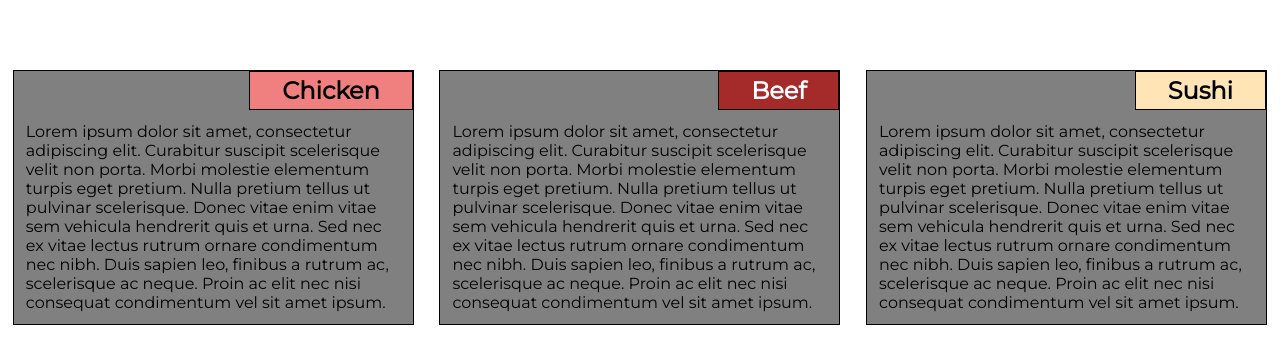
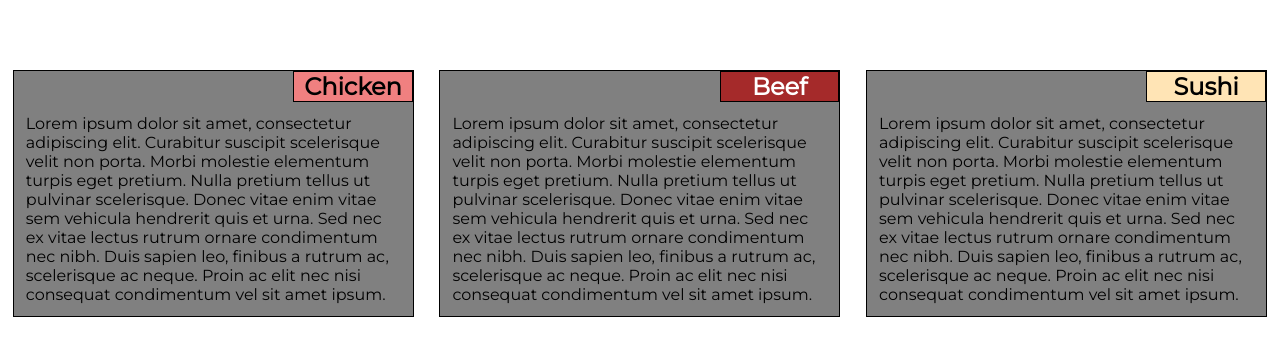
Before and after one commit to olhalutaieva/jhu-coursera, a plain HTML site: page module2-solution/index.html in a window 1280 px wide. Shown: the part 82-446 px from the top of the page. Drawn offline with Linux system fonts and the light colour scheme.

Commit message:
update 2.4

```diff
--- a/module2-solution/css/styles.css
+++ b/module2-solution/css/styles.css
@@ -12,9 +12,10 @@ h1 {
 }
 
 h2 {
-    padding: 4px 32px;
+    width: 30%;
     border: 1px solid black;
     float: right;
+    text-align: center;
 
 }
 
```
